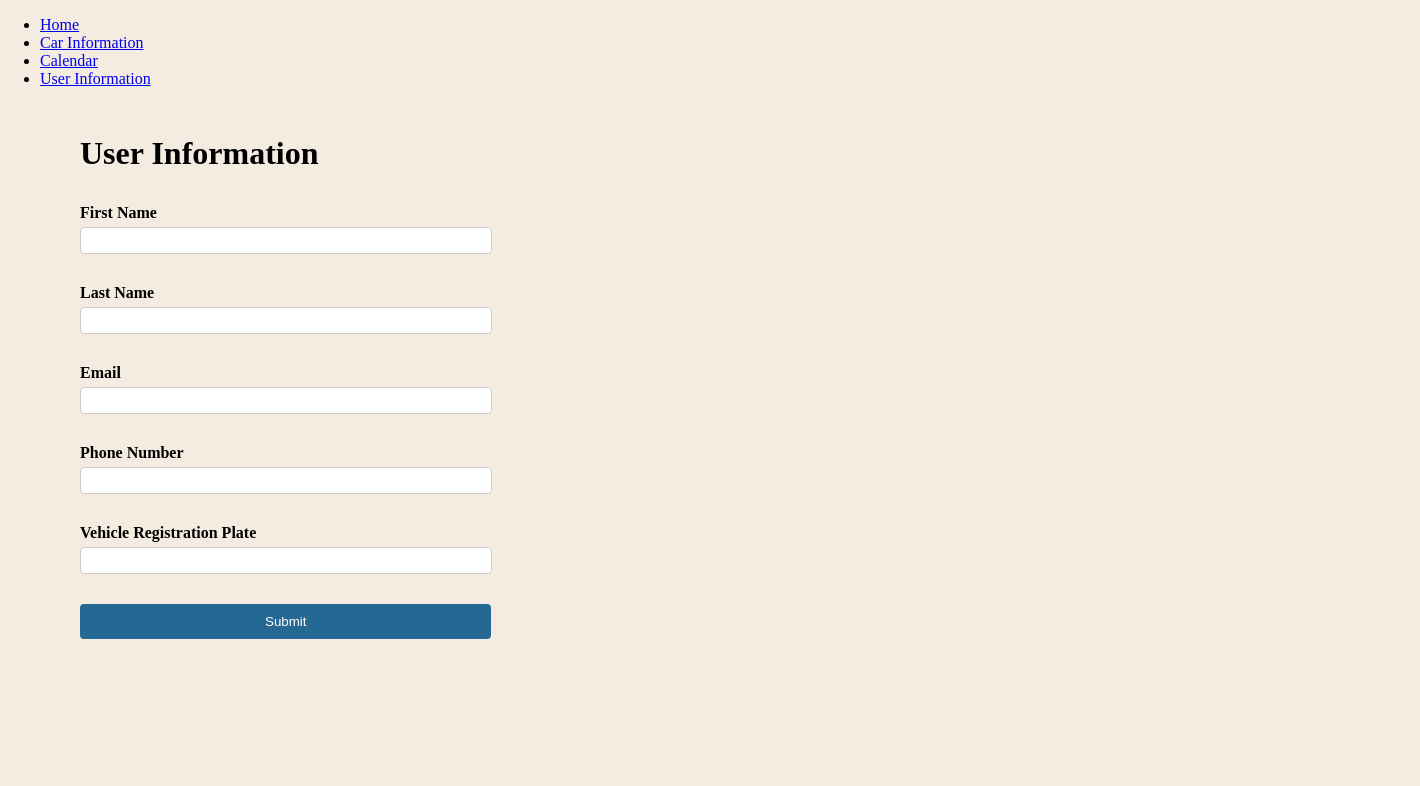
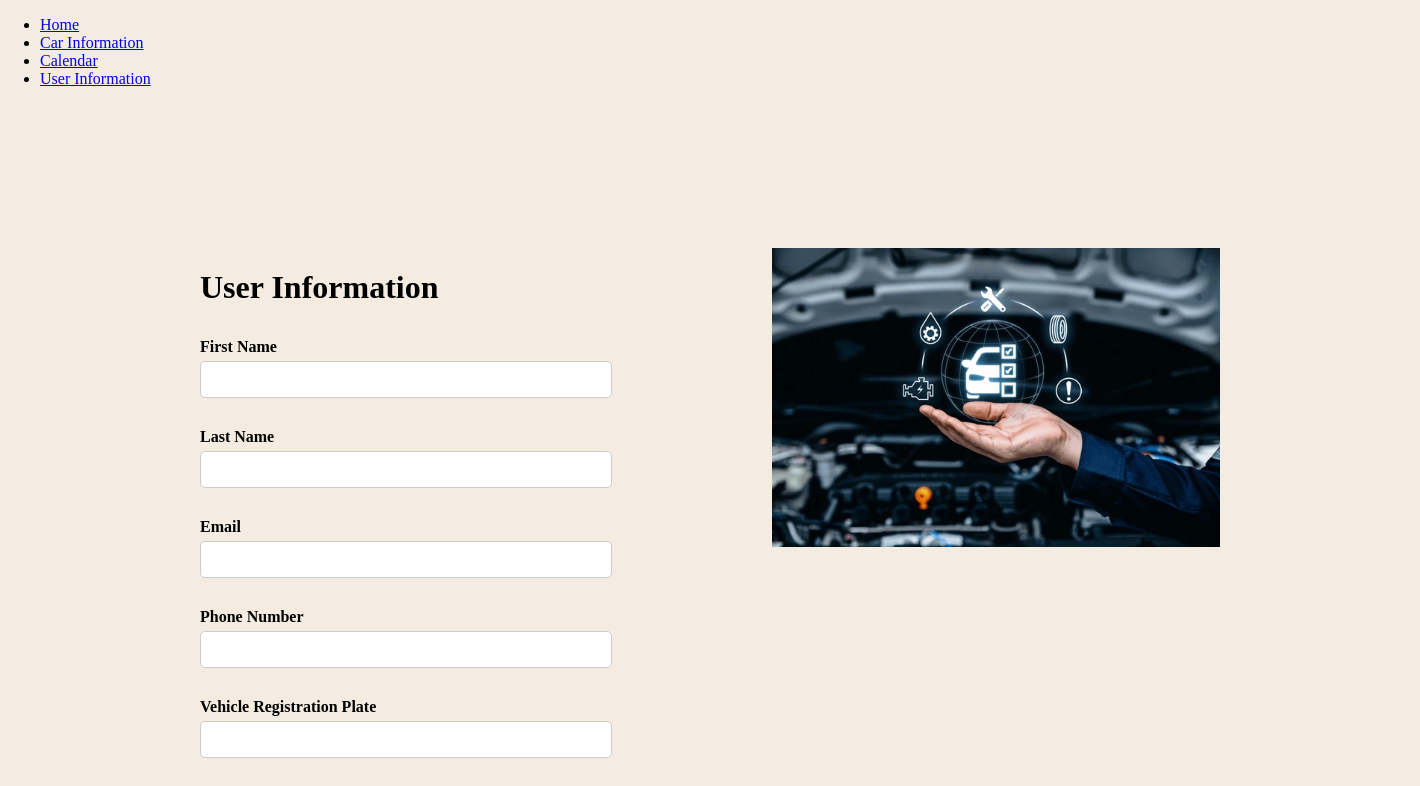
Before and after one commit to MaximBacar/fastlane, a React (Create React App) app in the folder fastlane/: page /UserInfo in a window 1280 px wide. Shown: the top 786 px of the page, 1420 px wide, since content can reach past the window. Built offline with nearby package versions, Linux system fonts and the light colour scheme.

Commit message:
User Info page updates with pages

```diff
--- a/fastlane/src/UserInfo.css
+++ b/fastlane/src/UserInfo.css
@@ -20,14 +20,14 @@ body {
     display: flex;
   }
 
-  .UserDetailsImg {
+  .UserInfoImg {
     margin-right: auto;
   }
 
-  .UserDetailsImg img {
-    max-width: 50%;
+  .UserInfoImg img {
+    max-width: 100%;
     height: auto;
-    margin-left: 50px;
+    margin-left: 100px;
   }
 
   .user-details div {
@@ -43,10 +43,11 @@ body {
 
   .user-details input {
     width: 400px;
+    height: 25px;
     padding: 5px;
     margin-bottom: 10px;
     border: 1px solid #ccc;
-    border-radius: 4px;
+    border-radius: 5px;
   }
 
   .user-details button {
@@ -57,7 +58,7 @@ body {
     cursor: pointer;
     margin-top: 10px;
     margin-left: 40px;
-    border-radius: 4px;
+    border-radius: 25px;
   }
 
   .user-details button:hover {
--- a/fastlane/src/UserInfo.js
+++ b/fastlane/src/UserInfo.js
@@ -1,5 +1,6 @@
 import React, { useState } from 'react';
 import './UserInfo.css';
+import UserInfoImg from './Images/UserInfoImg.webp';
 
 const UserInfo = () => {
   const [formData, setFormData] = useState({
@@ -74,7 +75,8 @@ const UserInfo = () => {
   };
 
   return (
-    <div className='page-content'>
+    <div className='page-content' style={{ margin: 150, display: 'flex' }}>
+      <div style={{ flex: 1, marginRight: 50 }}>
         <h1>User Information</h1>
 
         <div className='user-details'>
@@ -104,9 +106,7 @@ const UserInfo = () => {
             </div>
 
             <div>
-            <label htmlFor='email'>Email {emailError && <span className='error'>{emailError}</span>}
-</label>
-
+              <label htmlFor='email'>Email {emailError && <span className='error'>{emailError}</span>}</label>
               <input
                 type='email'
                 id='email'
@@ -127,7 +127,6 @@ const UserInfo = () => {
                 onChange={handleChange}
                 required
               />
-
             </div>
 
             <div>
@@ -140,13 +139,17 @@ const UserInfo = () => {
                 onChange={handleChange}
                 required
               />
-
             </div>
 
             <button type='submit'>Submit</button>
           </form>
         </div>
       </div>
+
+      <div className='UserInfoImg'>
+        <img src={UserInfoImg} alt='UserInfoImg' style={{ width: '100%', height: 'auto', marginRight:'200px' }} />
+      </div>
+    </div>
   );
 };
 
```
Also changed, not shown: fastlane/src/Images/UserInfoImg.webp (added). Lines whose indentation alone changed are shown as unchanged.
